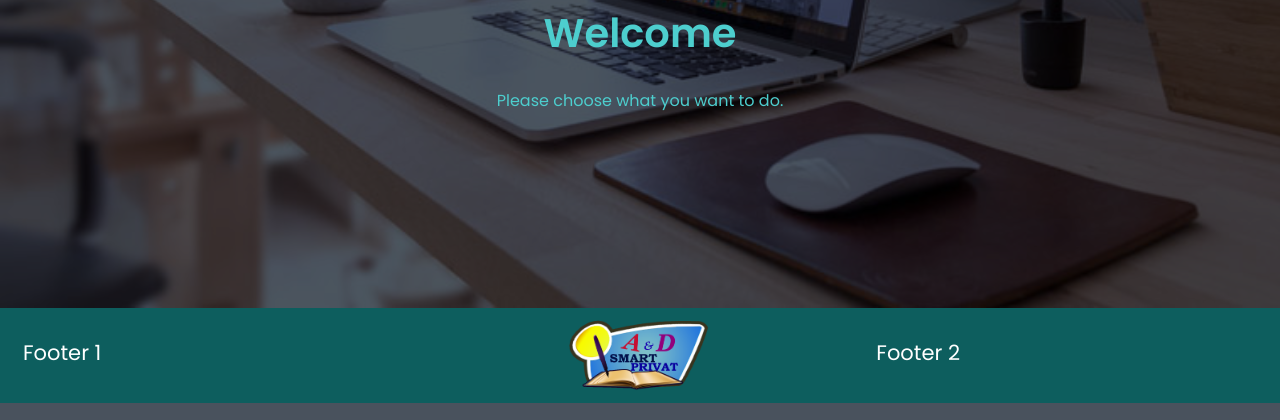
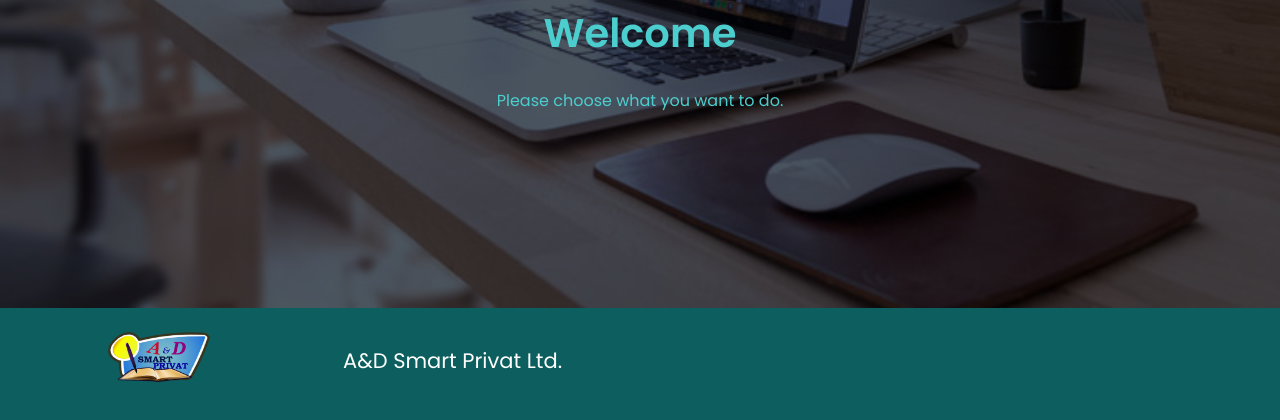
Before and after one commit to ad-company/ad-smart-privat-django, a Django app: page / in a window 1280 px wide. Shown: the part 592-1012 px from the top of the page. Run offline with Django 3.2, Linux system fonts and the light colour scheme; some libraries are stand-ins or nearby versions.

Commit message:
change footer

```diff
--- a/home/static/css/home.css
+++ b/home/static/css/home.css
@@ -186,4 +186,8 @@ button{
 .button-home:hover {
     background-color: #3faecaba !important;
 }
+
+.footer-logo {
+    margin: 5%;
+}
 /* ===== */
--- a/home/templates/footer.html
+++ b/home/templates/footer.html
@@ -3,16 +3,13 @@
 <footer>
     <div class="container-fluid">
         <div class="row">
-            <div class="col-lg-4 col-md-4 col-sm-12 header-color header-font padding-header">
-                <a class="p-2 text-white" href="{% url 'base' %}">Footer 1</a>
-            </div>
-            <div class="col-lg-4 col-md-4 col-sm-12 text-center logo-color header-font">
+            <div class="col-lg-3 col-md-3 col-sm-12 text-center logo-color header-font">
                 <a href="/">
-                    <img src="{% static 'images/logo.png' %}" class="margin-bottom" width="40%" height="auto">
+                    <img src="{% static 'images/logo.png' %}" class="margin-bottom footer-logo" width="40%" height="auto">
                 </a>
             </div>
-            <div class="col-lg-4 col-md-4 col-sm-12 header-color header-font padding-header">
-                <a class="p-2 text-white" href="{% url 'base' %}">Footer 2</a>
+            <div class="col-lg-9 col-md-9 col-sm-12 header-color header-font padding-header">
+                <p class="p-2 text-white" href="{% url 'base' %}">A&D Smart Privat Ltd.</p>
             </div>
         </div>
     </div>
```
